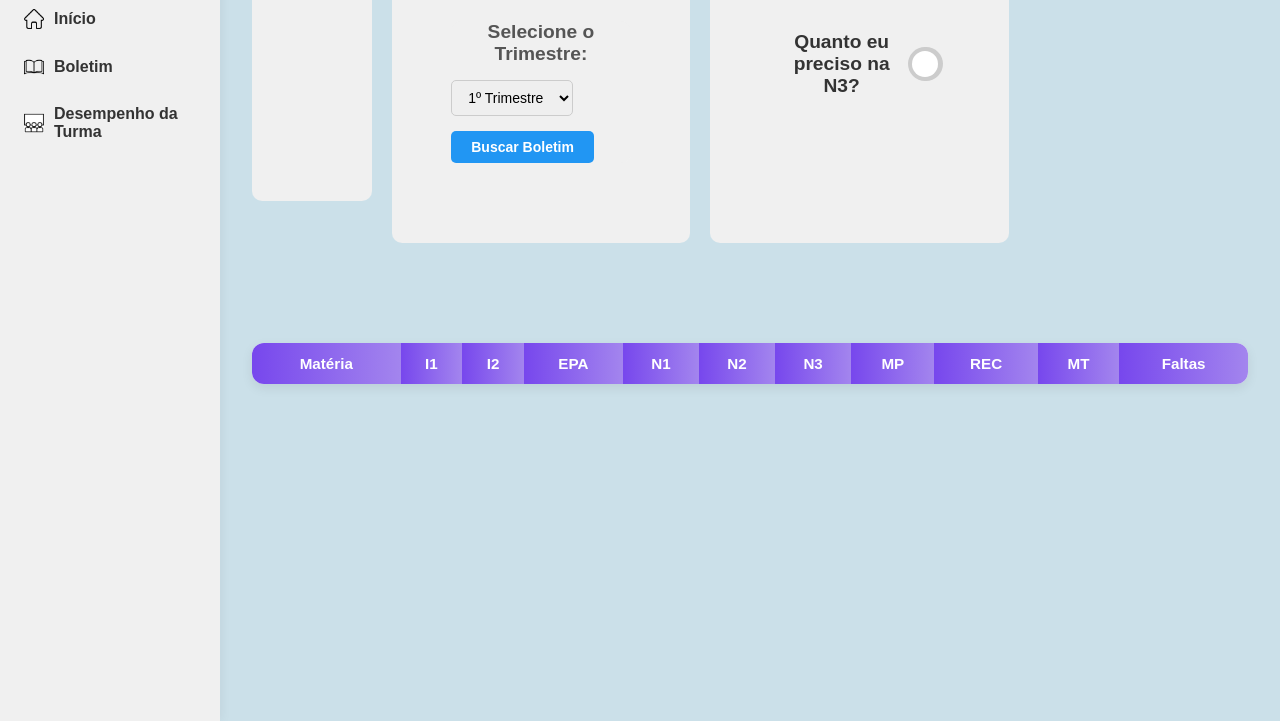
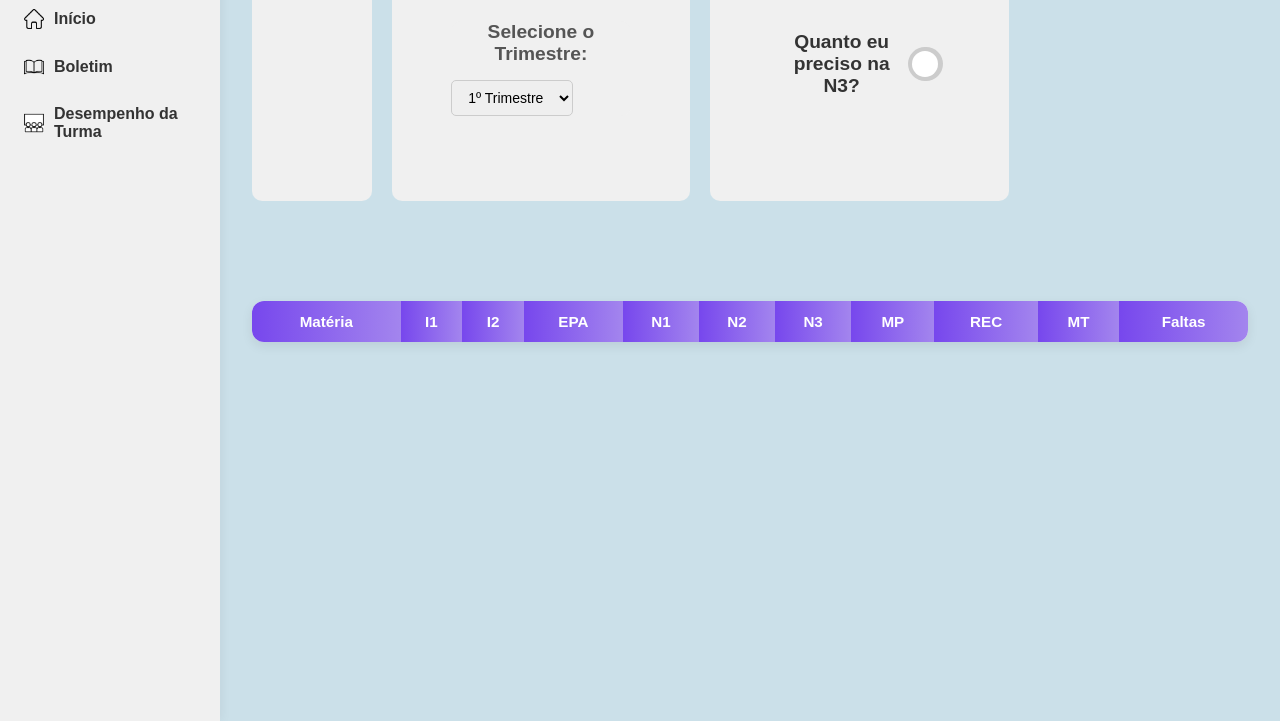
Before and after one commit to holtzzzzzz/SchoolFlowBanca, a website: page Responsavel/boletimResponsavel.html in a window 1280 px wide. Shown: the part 79-800 px from the top of the page. Drawn offline with Linux system fonts and the light colour scheme; no server answers.

Commit message:
Remove button for fetching report

```diff
--- a/Responsavel/boletimResponsavel.html
+++ b/Responsavel/boletimResponsavel.html
@@ -38,7 +38,7 @@
             <option value="2">2º Trimestre</option>
             <option value="3">3º Trimestre</option>
           </select>
-          <button onclick="buscarBoletim()">Buscar Boletim</button>
+
         </div>
       </div>
 
```
